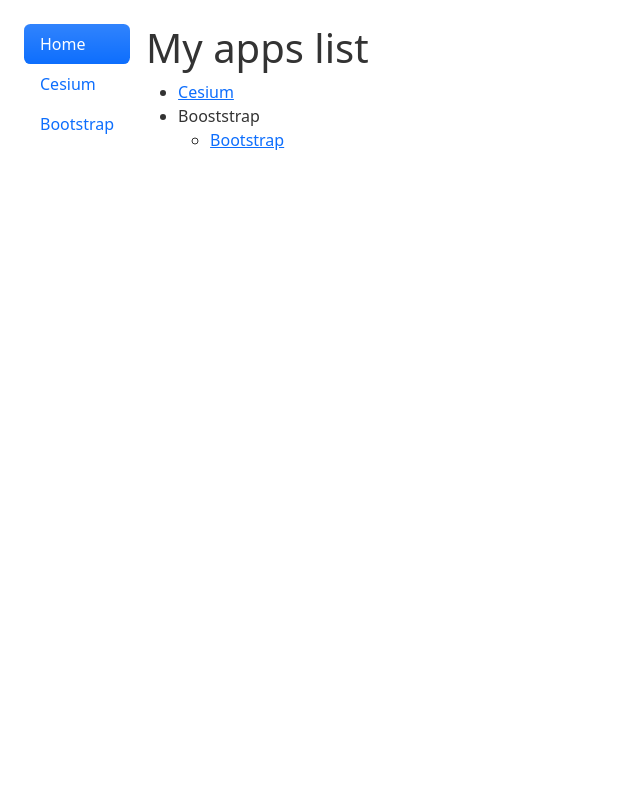
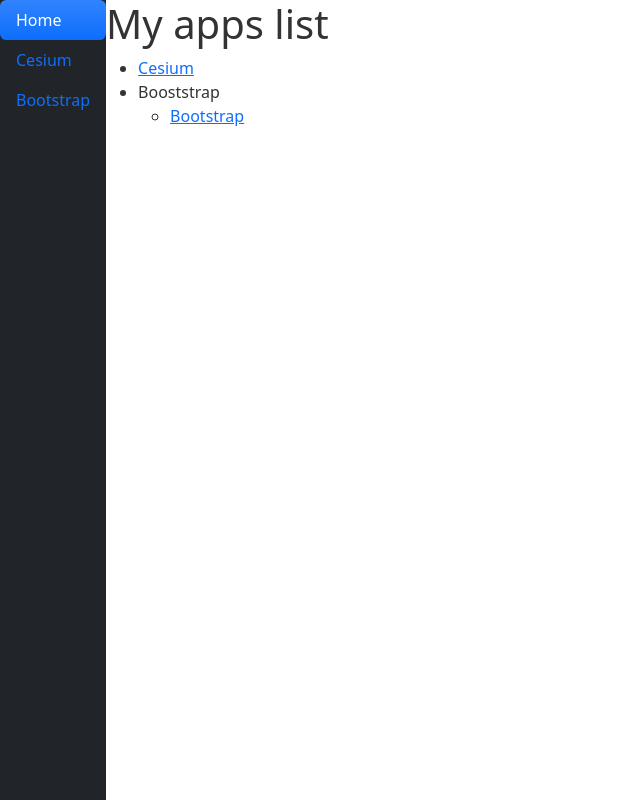
Before and after one commit to gukazma/electron-vue-apps, a Vue app: page /cesium in a window 1280 px wide. Shown: the whole page, without its empty margins (0-640 px from the left). Built offline with nearby package versions, Linux system fonts and the light colour scheme; what vue-cesium would draw is missing.

Commit message:
✨ feat: 修改样式

```diff
--- a/src/renderer/src/App.vue
+++ b/src/renderer/src/App.vue
@@ -2,16 +2,16 @@
 </script>
 
 <template>
-  <div class="d-flex align-items-start">
+  <div class="d-flex align-items-start h-100 ">
     <!-- 垂直导航栏 -->
-    <div class="nav flex-column nav-pills me-3" id="v-pills-tab" role="tablist" aria-orientation="vertical">
+    <div class="nav flex-column nav-pills text-bg-dark h-100" id="v-pills-tab" role="tablist" aria-orientation="vertical">
       <router-link to="/" class="nav-link" active-class="active" exact>Home</router-link>
-      <router-link to="/cesium" class="nav-link" active-class="active" exact>Cesium</router-link>
+      <router-link to="/cesium" class="nav-link" active-class="active">Cesium</router-link>
       <router-link to="/bootstrap" class="nav-link" active-class="active">Bootstrap</router-link>
     </div>
 
     <!-- 路由内容区域 -->
-    <div class="flex-grow-1">
+    <div class="flex-grow-1 h-100">
       <router-view></router-view>
     </div>
   </div>
--- a/src/renderer/src/assets/styles.scss
+++ b/src/renderer/src/assets/styles.scss
@@ -90,5 +90,13 @@
 //
 
 body {
-  padding: 1.5rem;
+  height: 100%;
 }
+
+html {
+  height: 100%;
+  padding: 0;
+}
+#app {
+  height: 100%;
+}
--- a/src/renderer/src/components/CesiumView.vue
+++ b/src/renderer/src/components/CesiumView.vue
@@ -3,8 +3,5 @@
 </script>
 
 <template>
-  <h2>CesiumView</h2>
-  <div>
-      <vc-viewer></vc-viewer>
-  </div>
+   <vc-viewer></vc-viewer>
 </template>
```
